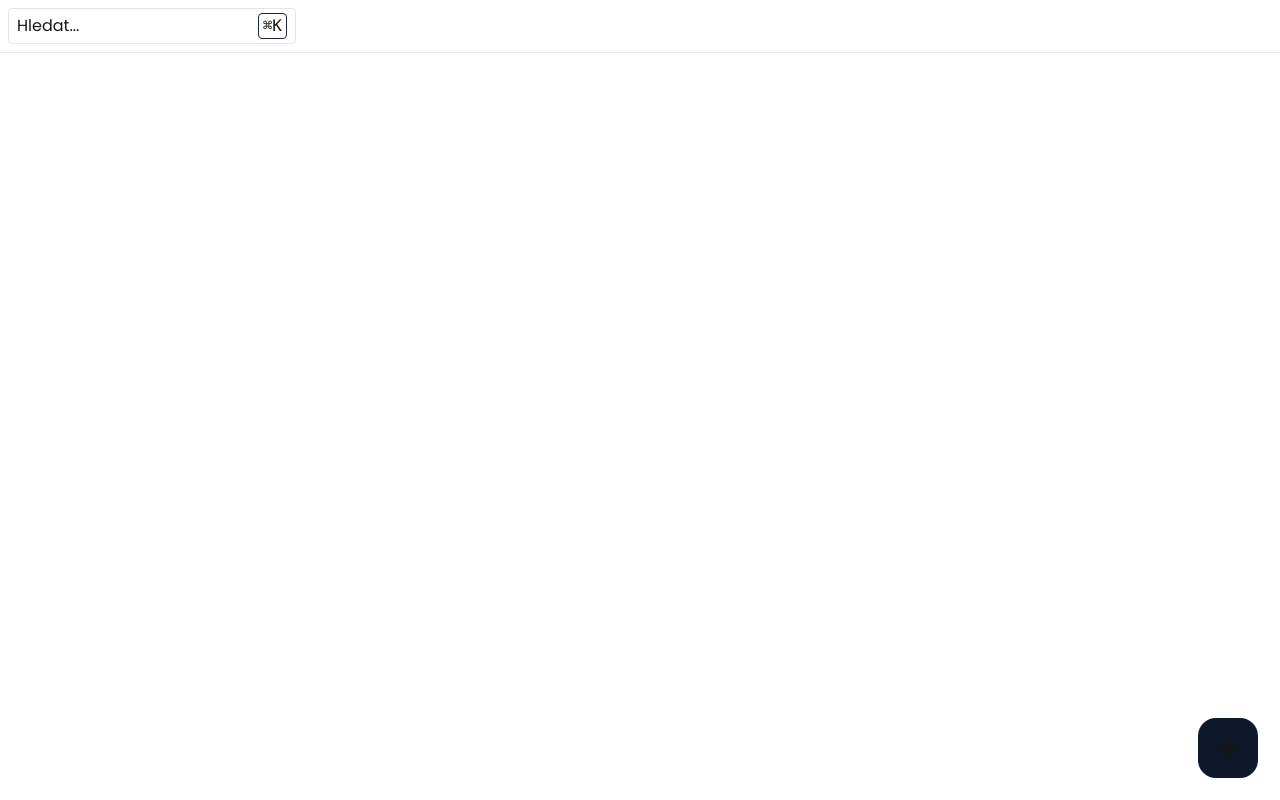
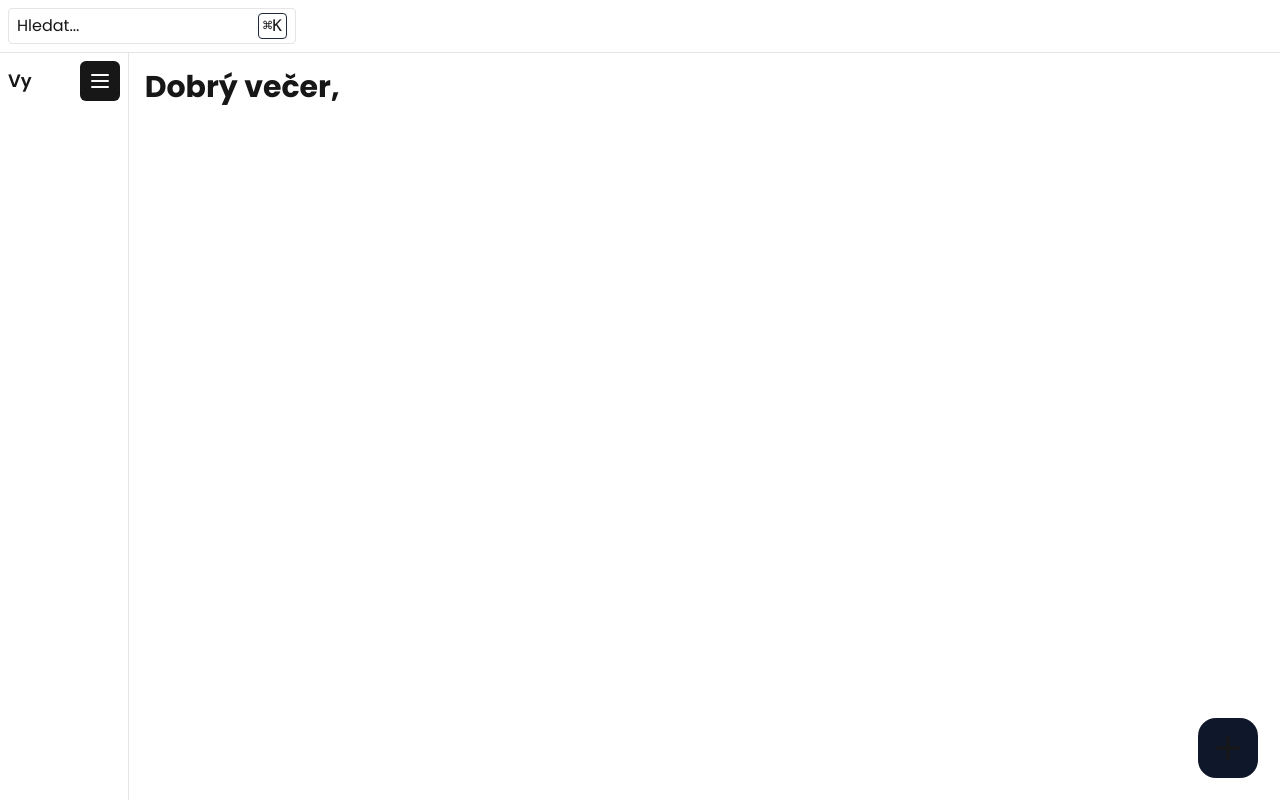
Before and after one commit to KoblizekXD/Notecz, a Next.js app: page /home in a window 1280 px wide. Built offline with nearby package versions, Linux system fonts and the light colour scheme.

Commit message:
Add sidebar to home

```diff
--- a/src/app/home/page.tsx
+++ b/src/app/home/page.tsx
@@ -1,6 +1,6 @@
 'use client';
 
-import { ChevronsUpDown, PlusIcon, Check } from 'lucide-react';
+import { ChevronsUpDown, PlusIcon, Check, Menu } from 'lucide-react';
 
 import * as React from 'react';
 import { DropdownMenuCheckboxItemProps } from '@radix-ui/react-dropdown-menu';
@@ -52,12 +52,41 @@ function NavMenu() {
   );
 }
 
+function getPartOfDay(): 'ráno' | 'odpoledne' | 'večer' {
+  const hours = new Date().getHours();
+  if (hours < 12) {
+    return 'ráno';
+  } else if (hours < 18) {
+    return 'odpoledne';
+  } else {
+    return 'večer';
+  }
+}
+
+function SideBar() {
+
+  const [shown, setShown] = React.useState(true);
+
+  return (
+    <div className={`h-full border-r ease-in-out delay-500 transition-transform ${shown ? 'translate-x-0' : '-translate-x-full'}`}>
+      <div className='flex p-2 gap-x-12 items-center'>
+        <h1 className='font-semibold text-lg'>Vy</h1>
+        <Button onClick={() => setShown(false)} size={'icon'}>
+          <Menu />
+        </Button>
+      </div>
+    </div>
+  );
+}
+
 export default function App() {
   const [open, setOpen] = React.useState(false);
   const [value, setValue] = React.useState('');
 
+  const dayPart = getPartOfDay();
+
   return (
-    <main>
+    <main className='h-screen flex flex-col'>
       <Drawer>
         <DrawerTrigger asChild>
           <Button
@@ -133,6 +162,12 @@ export default function App() {
         </DrawerContent>
       </Drawer>
       <NavMenu />
+      <div className='flex flex-1'>
+        <SideBar />
+        <div className='m-4 font-extrabold text-3xl'>
+          <h1>Dobr{dayPart === 'večer' ? 'ý' : 'é'} {dayPart},</h1>
+        </div>
+      </div>
     </main>
   );
 }
--- a/src/app/layout.tsx
+++ b/src/app/layout.tsx
@@ -14,7 +14,7 @@ const inter = Inter({
 
 const poppins = Poppins({
   subsets: ['latin-ext'],
-  weight: ['400', '700'],
+  weight: ['400', '700', '500', '600'],
 });
 
 export default function RootLayout({
```
